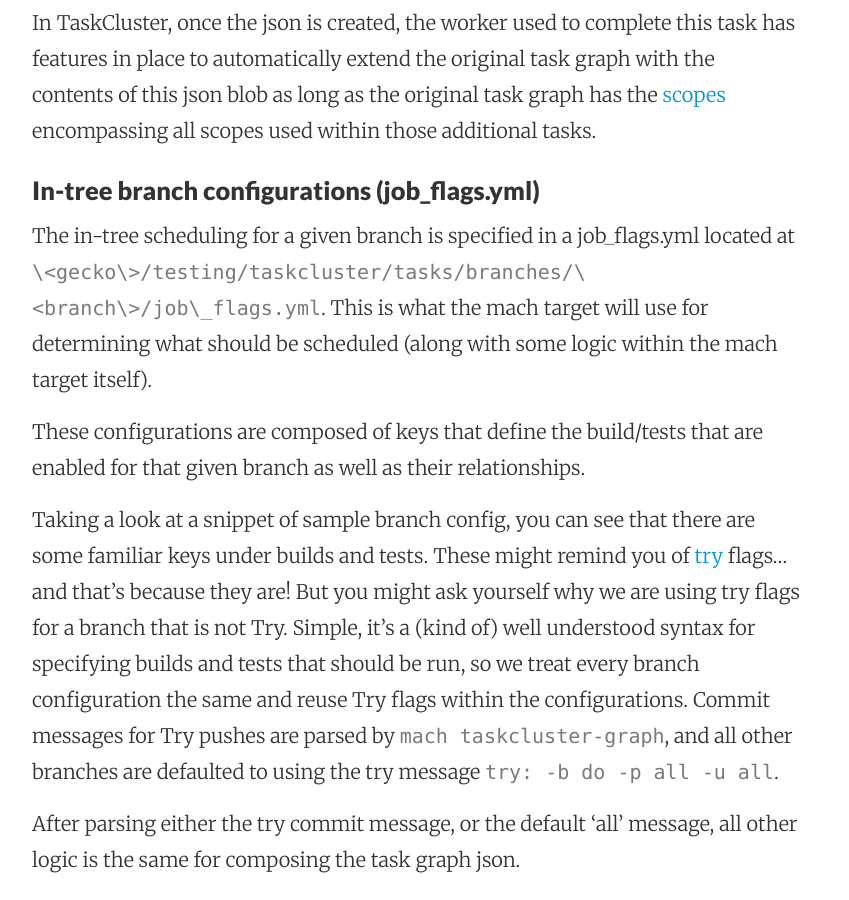
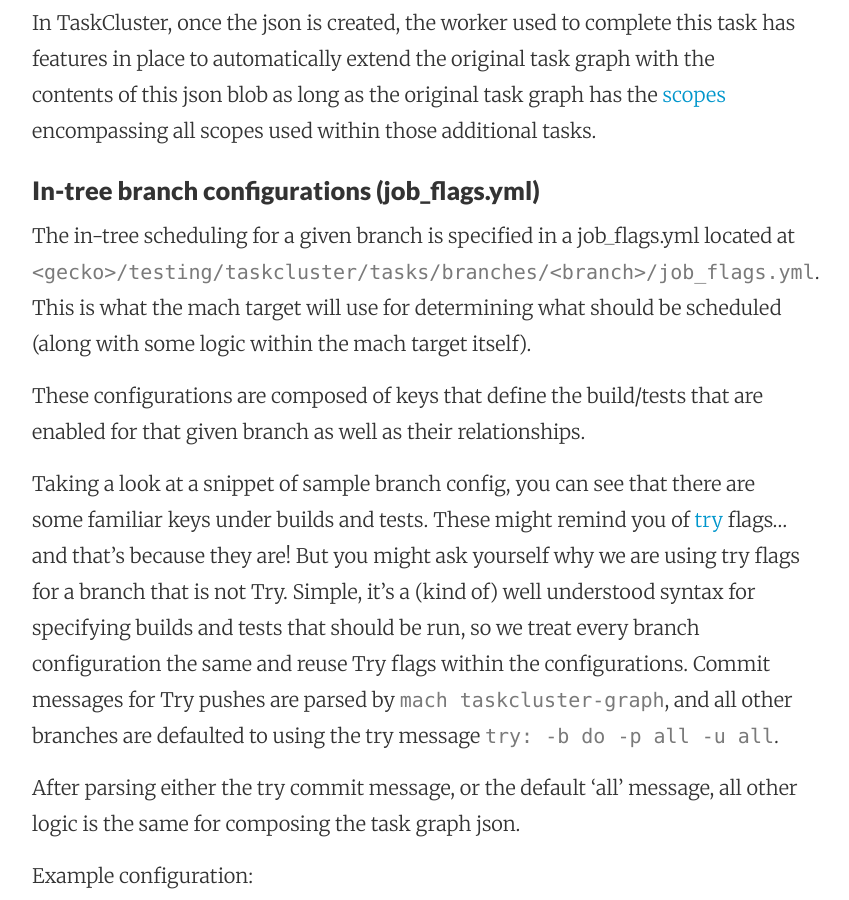
Before and after one commit to gregarndt/gregarndt.github.io, a Jekyll site: the page built from _posts/2015-08-05-demystifying-in-tree-scheduling.md, in a window 1280 px wide and 900 px high, scrolled down 1686 px. Shown: the whole window, without its empty margins (224-1073 px from the left). Built offline with Jekyll 4.4.1, drawn with Linux system fonts in a browser that asks for light colours; Markdown is read by kramdown in place of the engine named in the settings.

```diff
--- a/_posts/2015-08-05-demystifying-in-tree-scheduling.md
+++ b/_posts/2015-08-05-demystifying-in-tree-scheduling.md
@@ -53,7 +53,7 @@ encompassing all scopes used within those additional tasks.
 #### In-tree branch configurations (job_flags.yml)
 
 The in-tree scheduling for a given branch is specified in a job\_flags.yml located at
-`\<gecko\>/testing/taskcluster/tasks/branches/\<branch\>/job\_flags.yml`. This is what
+`<gecko>/testing/taskcluster/tasks/branches/<branch>/job_flags.yml`. This is what
 the mach target will use for determining what should be scheduled (along with some
 logic within the mach target itself).
 
```
